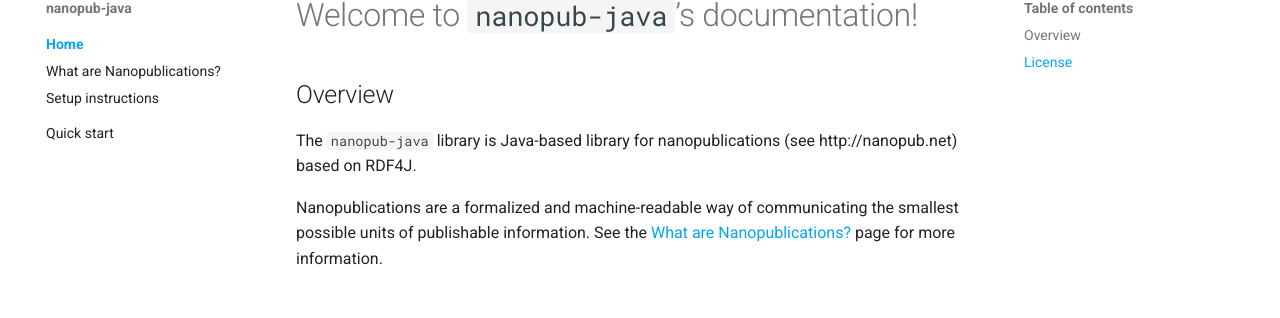
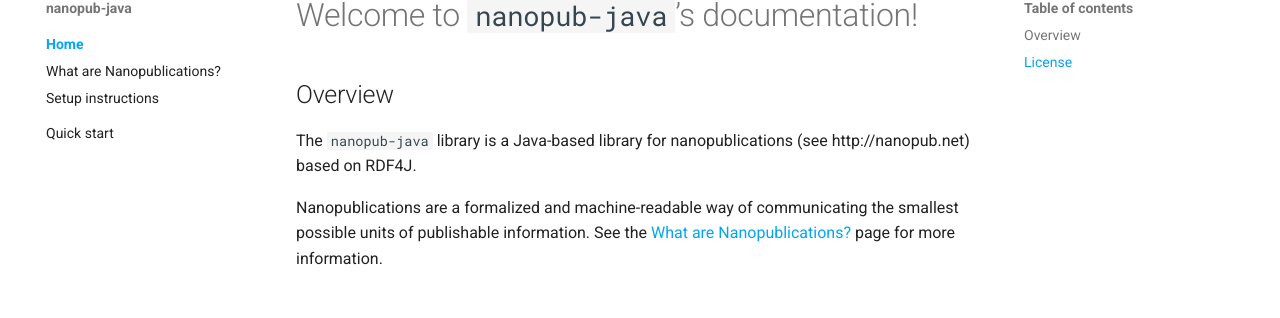
Before and after one commit to Nanopublication/nanopub-java, an MkDocs documentation site: the page built from docs/index.md, in a window 1280 px wide. Shown: the part 103-421 px from the top of the page. Built offline with MkDocs 1.6.1 and Material for MkDocs 9.7.7, drawn with Linux system fonts in a browser that asks for light colours; comment, search, counter and statistics services are not loaded.

Commit message:
fix: typos

```diff
--- a/docs/index.md
+++ b/docs/index.md
@@ -2,7 +2,7 @@
 
 ## Overview
 
-The `nanopub-java` library is Java-based library for nanopublications (see http://nanopub.net) based on RDF4J.
+The `nanopub-java` library is a Java-based library for nanopublications (see http://nanopub.net) based on RDF4J.
 
 Nanopublications are a formalized and machine-readable way of communicating the smallest possible units of publishable
 information. See the [What are Nanopublications?](getting-started/what-are-nanopubs.md) page for more information.
```
Also changed, not shown: docs/getting-started/setup.md (+1 -1 lines), docs/getting-started/what-are-nanopubs.md (+1 -1 lines), docs/quickstart.md (+4 -4 lines).
